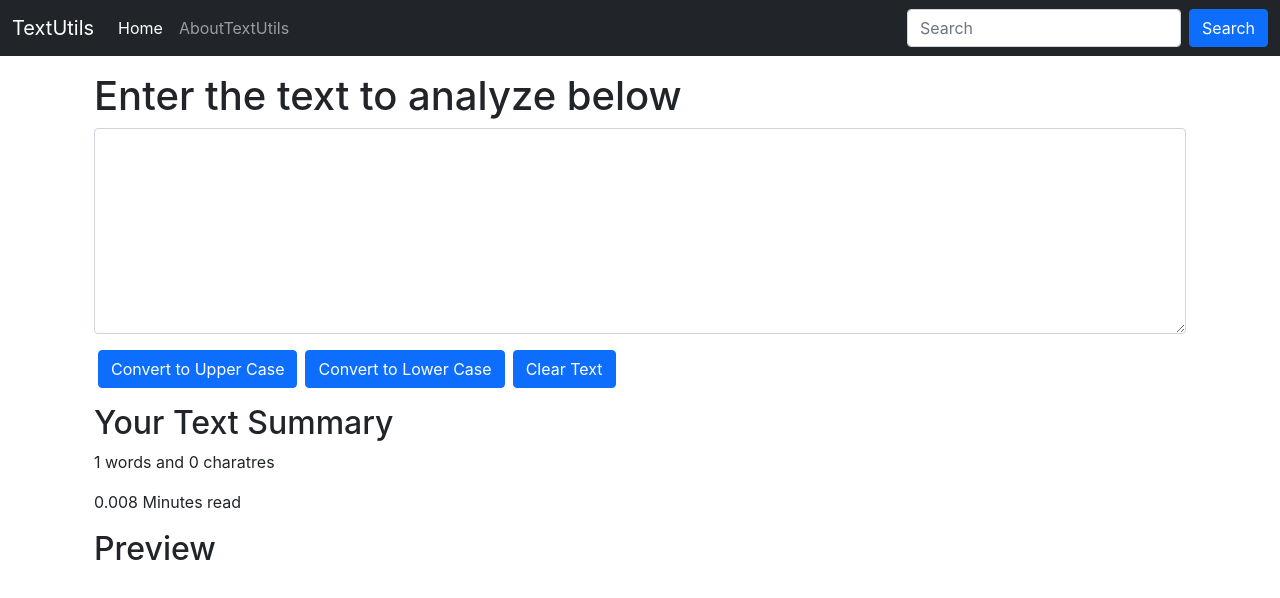
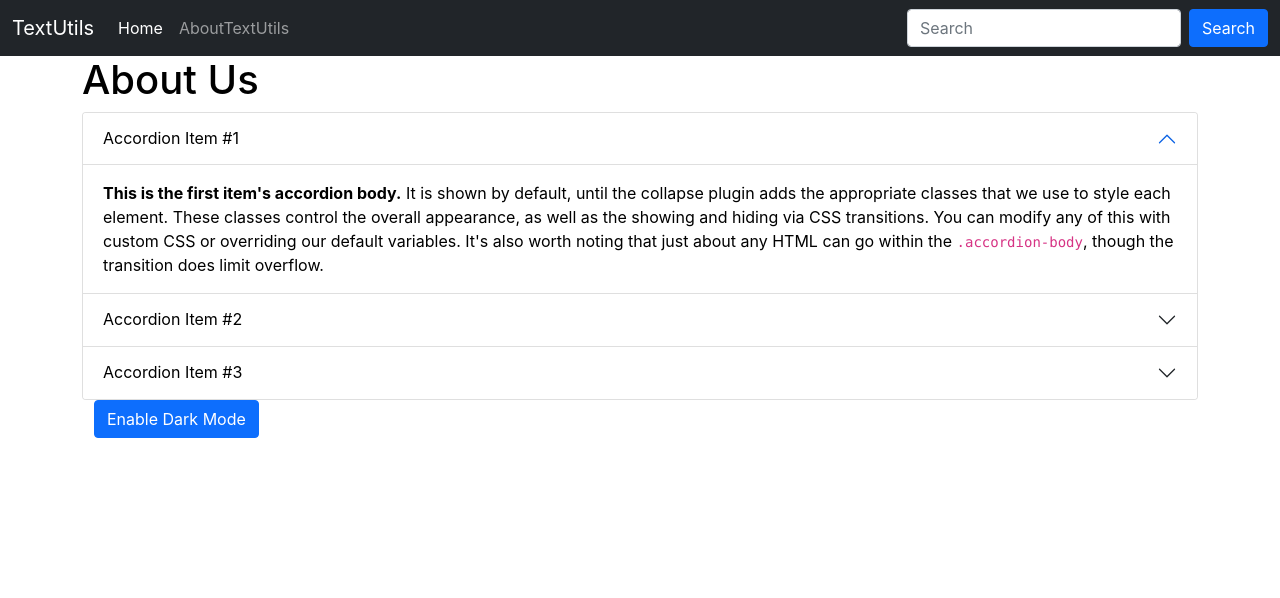
Before and after one commit to yashbhardwaj786/ReactJsLearning, a React (Create React App) app: page / in a window 1280 px wide. Shown: the top 598 px of the page. Built offline with nearby package versions, Linux system fonts and the light colour scheme.

Commit message:
class 9 and 10

```diff
--- a/src/App.js
+++ b/src/App.js
@@ -1,6 +1,7 @@
 // import logo from "./logo.svg";
 // import "./App.css";
 import NavBar from "./components/Navbar";
+import About from "./components/About";
 import TextForm from "./components/TextForm";
 
 function App() {
@@ -8,9 +9,11 @@
     <>
       {/* <NavBar /> */}
       <NavBar titleName="TextUtils" aboutText="AboutTextUtils" />
-      <div className="container my-3">
-        <TextForm heading = "Enter the text to analyze below"/>
-      </div>
+      {/* <div className="container my-3">
+         <TextForm heading = "Enter the text to analyze below"/>
+
+      </div> */}
+      <About/>
     </>
   );
 }
--- /dev/null
+++ b/src/components/About.js
@@ -0,0 +1,138 @@
+import React, { useState } from "react";
+
+export default function About() {
+
+  const [myStyle, setMyStyle] = useState({
+    color: "black",
+    backgroundColor: "white",
+  });
+  const [btnText, setBtnText] = useState("Enable Dark Mode")
+
+  const toggleStyle = () => {
+    if(myStyle.color === 'black') {
+        setMyStyle({
+            color: "white",
+            backgroundColor: "black",
+            border: "1px solid white",
+          })
+          setBtnText("Enable Light Mode")
+    }
+    else {
+        setMyStyle({
+            color: "black",
+            backgroundColor: "white",
+          })
+          setBtnText("Enable Dark Mode")
+    }
+
+  }
+
+  return (
+    <div className="container" style={myStyle}>
+      <h1>About Us </h1>
+      <div className="accordion" id="accordionExample">
+        <div className="accordion-item" style={myStyle}>
+          <h2 className="accordion-header" id="headingOne">
+            <button
+              className="accordion-button"
+              type="button"
+              data-bs-toggle="collapse"
+              data-bs-target="#collapseOne"
+              aria-expanded="true"
+              aria-controls="collapseOne"
+              style={myStyle}
+            >
+              Accordion Item #1
+            </button>
+          </h2>
+          <div
+            id="collapseOne"
+            className="accordion-collapse collapse show"
+            aria-labelledby="headingOne"
+            data-bs-parent="#accordionExample"
+          >
+            <div className="accordion-body" style={myStyle}>
+              <strong>This is the first item's accordion body.</strong> It is
+              shown by default, until the collapse plugin adds the appropriate
+              classes that we use to style each element. These classes control
+              the overall appearance, as well as the showing and hiding via CSS
+              transitions. You can modify any of this with custom CSS or
+              overriding our default variables. It's also worth noting that just
+              about any HTML can go within the <code>.accordion-body</code>,
+              though the transition does limit overflow.
+            </div>
+          </div>
+        </div>
+        <div className="accordion-item" style={myStyle}>
+          <h2 className="accordion-header" id="headingTwo">
+            <button
+              className="accordion-button collapsed"
+              type="button"
+              data-bs-toggle="collapse"
+              data-bs-target="#collapseTwo"
+              aria-expanded="false"
+              aria-controls="collapseTwo"
+              style={myStyle}
+            >
+              Accordion Item #2
+            </button>
+          </h2>
+          <div
+            id="collapseTwo"
+            className="accordion-collapse collapse"
+            aria-labelledby="headingTwo"
+            data-bs-parent="#accordionExample"
+          >
+            <div className="accordion-body" style={myStyle}>
+              <strong>This is the second item's accordion body.</strong> It is
+              hidden by default, until the collapse plugin adds the appropriate
+              classes that we use to style each element. These classes control
+              the overall appearance, as well as the showing and hiding via CSS
+              transitions. You can modify any of this with custom CSS or
+              overriding our default variables. It's also worth noting that just
+              about any HTML can go within the <code>.accordion-body</code>,
+              though the transition does limit overflow.
+            </div>
+          </div>
+        </div>
+        <div className="accordion-item" style={myStyle} >
+          <h2 className="accordion-header" id="headingThree">
+            <button
+              className="accordion-button collapsed"
+              type="button"
+              data-bs-toggle="collapse"
+              data-bs-target="#collapseThree"
+              aria-expanded="false"
+              aria-controls="collapseThree"
+              style={myStyle}
+            >
+              Accordion Item #3
+            </button>
+          </h2>
+          <div
+            id="collapseThree"
+            className="accordion-collapse collapse"
+            aria-labelledby="headingThree"
+            data-bs-parent="#accordionExample"
+          >
+            <div className="accordion-body" style={myStyle}>
+              <strong>This is the third item's accordion body.</strong> It is
+              hidden by default, until the collapse plugin adds the appropriate
+              classes that we use to style each element. These classes control
+              the overall appearance, as well as the showing and hiding via CSS
+              transitions. You can modify any of this with custom CSS or
+              overriding our default variables. It's also worth noting that just
+              about any HTML can go within the <code>.accordion-body</code>,
+              though the transition does limit overflow.
+            </div>
+          </div>
+        </div>
+      </div>
+      <div className="container">
+        <button type="button" className="btn btn-primary" onClick={toggleStyle}>
+          {btnText}
+        </button>
+      </div>
+    </div>
+  );
+}
```
